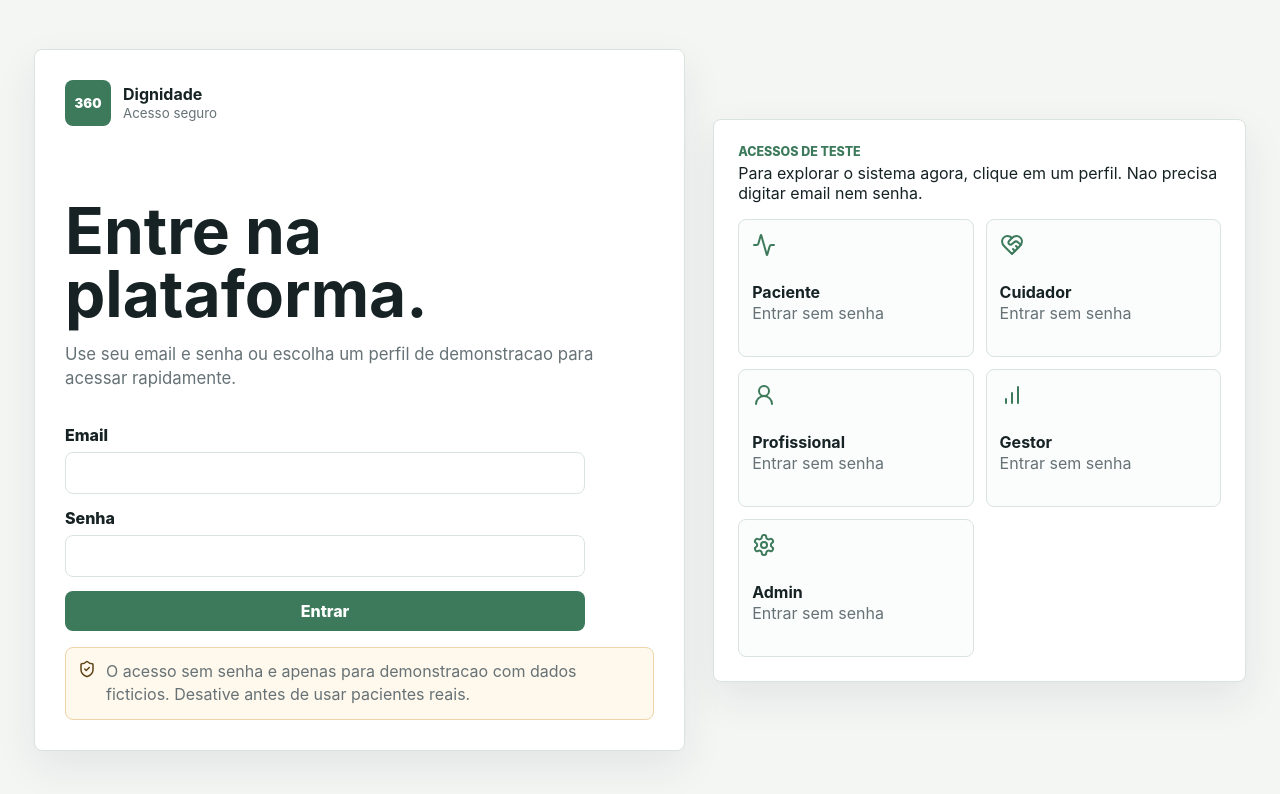
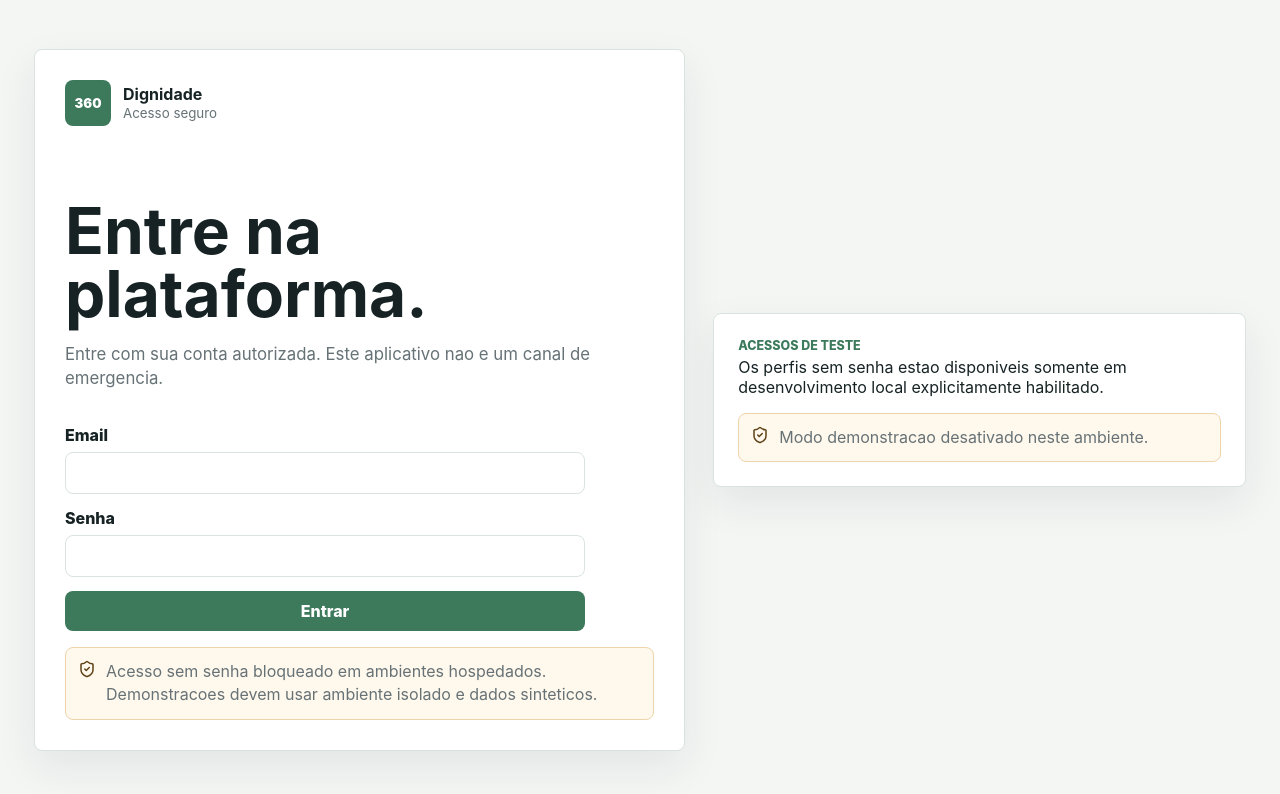
Before and after one commit to cegsilvafilho/enterprise, a Next.js app in the folder dignidade-360-app/: page /login in a window 1280 px wide. Shown: the top 794 px of the page. Built offline with nearby package versions, Linux system fonts and the light colour scheme.

Commit message:
security(auth): disallow unauthenticated demo tokens in hosted environments

```diff
--- a/dignidade-360-app/app/login/page.tsx
+++ b/dignidade-360-app/app/login/page.tsx
@@ -6,7 +6,7 @@ import { signIn } from 'next-auth/react';
 
 const demoLoginToken = '__dignidade360_demo_login__';
 const demoLoginEnabled =
-  process.env.NODE_ENV !== 'production' || process.env.NEXT_PUBLIC_DEMO_LOGIN_ENABLED === 'true';
+  process.env.NODE_ENV !== 'production' && process.env.NEXT_PUBLIC_DEMO_LOGIN_ENABLED === 'true';
 
 const demoUsers = [
   { email: 'paciente@teste.com', label: 'Paciente', icon: Activity },
@@ -64,7 +64,7 @@ export default function Login() {
         </div>
 
         <h1>Entre na plataforma.</h1>
-        <p>Use seu email e senha ou escolha um perfil de demonstracao para acessar rapidamente.</p>
+        <p>Entre com sua conta autorizada. Este aplicativo nao e um canal de emergencia.</p>
 
         <form className="form login-form" onSubmit={handleSubmit}>
           <label>
@@ -84,14 +84,14 @@ export default function Login() {
         <div className="notice">
           <ShieldCheck />
           <span>
-            O acesso sem senha e apenas para demonstracao com dados ficticios. Desative antes de usar pacientes reais.
+            Acesso sem senha bloqueado em ambientes hospedados. Demonstracoes devem usar ambiente isolado e dados sinteticos.
           </span>
         </div>
       </main>
 
       <aside className="login-panel">
         <h2 className="eyebrow">Acessos de teste</h2>
-        <p>Para explorar o sistema agora, clique em um perfil. Nao precisa digitar email nem senha.</p>
+        <p>Os perfis sem senha estao disponiveis somente em desenvolvimento local explicitamente habilitado.</p>
         {demoLoginEnabled ? (
           <div className="role-grid compact-grid">
             {demoUsers.map((user) => (
```
